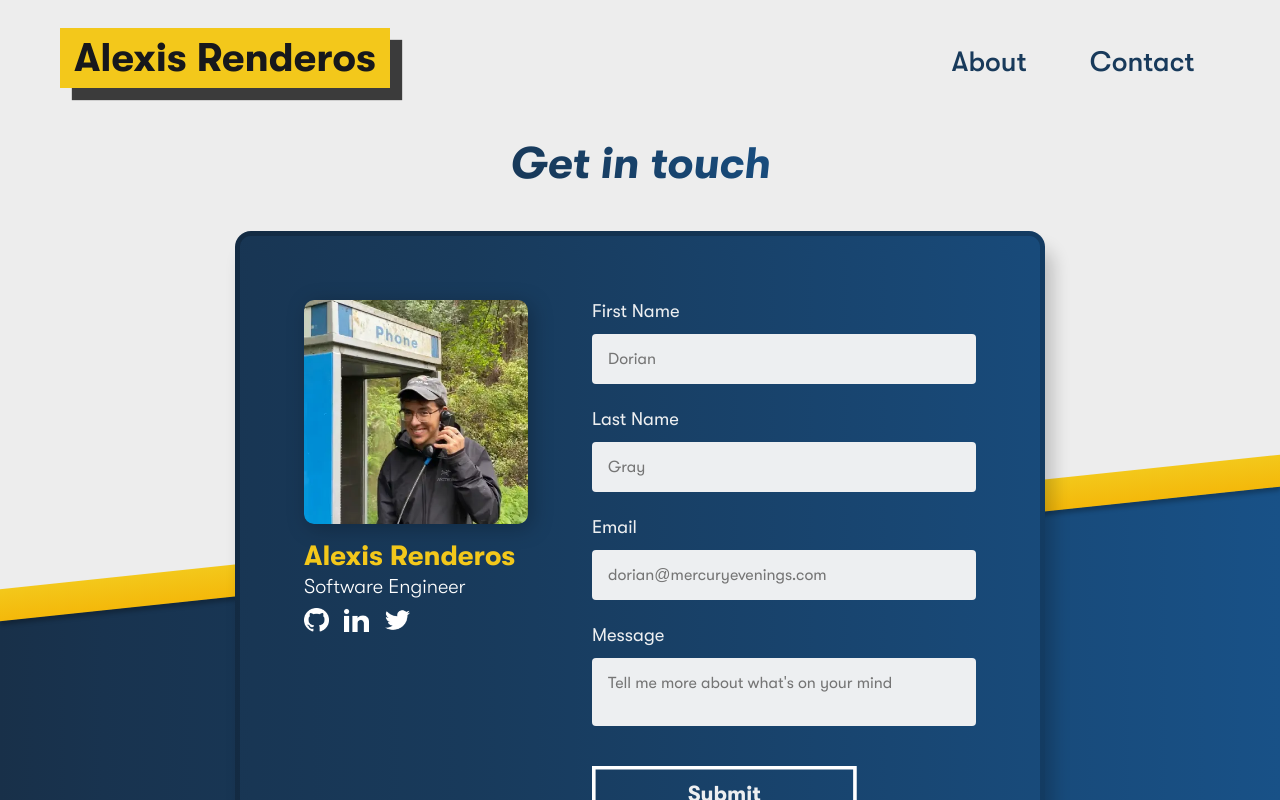
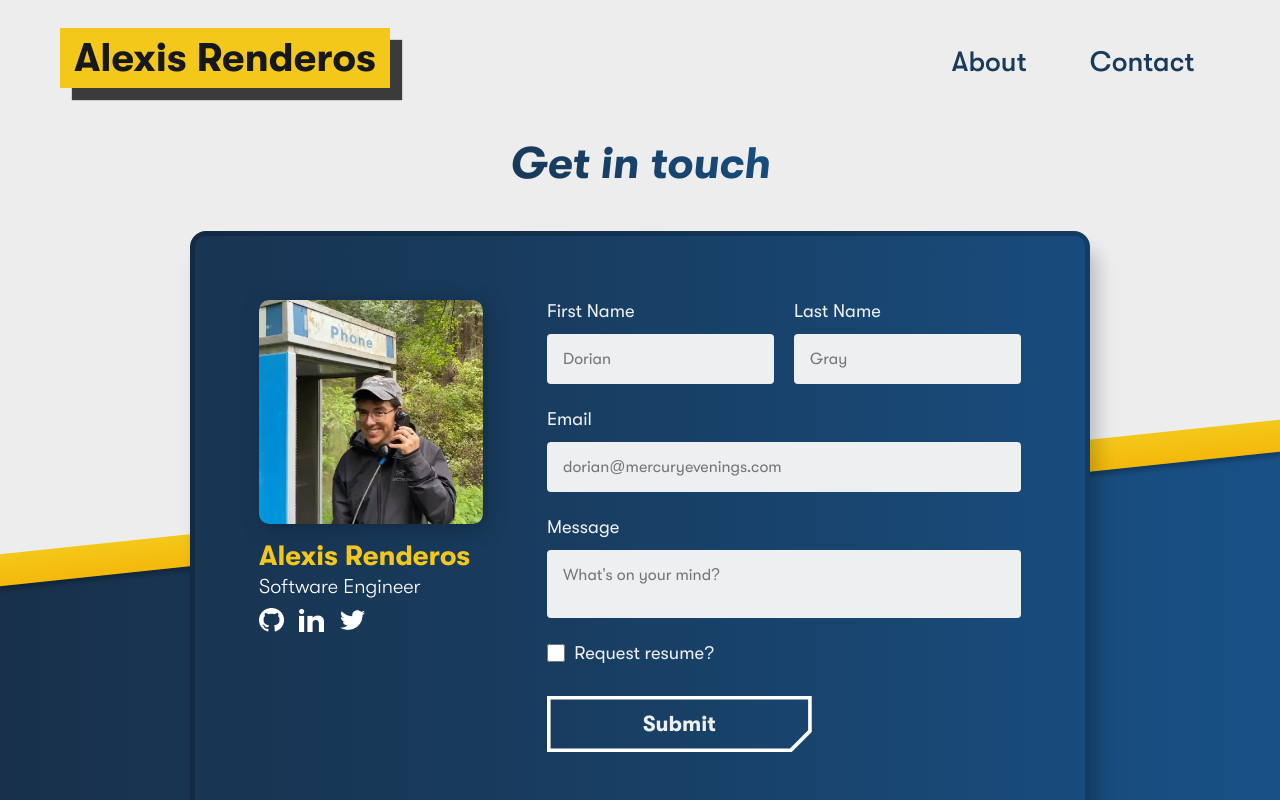
Before and after one commit to elusiveplanet/alexisrenderos.com, a Next.js app in the folder web/: page /contact in a window 1280 px wide. Shown: the top 800 px of the page. Built offline with nearby package versions, Linux system fonts and the light colour scheme.

Commit message:
Add resRequest and checkbox

```diff
--- a/web/components/contactWidget.tsx
+++ b/web/components/contactWidget.tsx
@@ -1,16 +1,22 @@
 import React, { useState } from "react";
-import { ErrorMessage, Field, Form, Formik, useField } from "formik";
+import { Formik } from "formik";
 import * as Yup from "yup";
-import styled from "styled-components";
+import axios from "axios";
+import CtaButton from "./ctaButton";
 import {
-  CoolToneAlternateBackgroundColor,
-  DarkText,
-  ErrorText,
-  LightText,
-} from "../utils/colors";
-import CtaButton from "./ctaButton";
-import { MIN_TABLET_WIDTH } from "../utils/utils";
-import axios from "axios";
+  CheckboxInput,
+  CheckboxInputWrapper,
+  ErrorLabel,
+  FormGroup,
+  InputGroup,
+  InputRow,
+  InputWithErrorHighlight,
+  InputWrapper,
+  Label,
+  ServerState,
+  ServerStatusLabel,
+  ServerStatusLabelWrapper,
+} from "./formInput";
 
 const formSchema = Yup.object().shape({
   firstName: Yup.string().required("Required"),
@@ -19,115 +25,16 @@ const formSchema = Yup.object().shape({
   message: Yup.string().required("A message is required"),
 });
 
-const FormGroup = styled(Form)`
-  color: ${LightText};
-  display: flex;
-  flex-direction: column;
-  min-width: 15em;
-  @media (min-width: ${MIN_TABLET_WIDTH}px) {
-    width: 30vw;
-    min-width: 18em;
-  }
-`;
-
-const InputRow = styled.div`
-  display: flex;
-  flex-direction: Row;
-  flex-wrap: wrap;
-  column-gap: 0.75em;
-`;
-
-const InputWrapper = styled.div`
-  display: flex;
-  flex-direction: column;
-  gap: 0.75em;
-  margin: 0 0 1.5em 0;
-  flex: 1 1 0;
-`;
-
-const InputGroup = styled.div`
-  display: flex;
-  flex-direction: row;
-  p {
-    font-size: min(max(1em, 2.25vw), 1.15em);
-    color: ${ErrorText};
-    margin-left: auto;
-  }
-`;
-
-const Label = styled.label`
-  font-size: min(max(1em, 2.25vw), 1.15em);
-  color: ${LightText};
-  width: max-content;
-`;
-
-const Input = styled(Field).attrs<{
-  error?: string;
-}>((props) => ({
-  error: props.error || "false",
-}))<{ error?: string }>`
-  padding: min(max(0.75em, 3vw), 1em);
-  font-size: min(max(0.95em, 2.25vw), 1em);
-  color: ${DarkText};
-  background: ${CoolToneAlternateBackgroundColor};
-  outline: ${(props) =>
-    props.error === "true" ? `0.25em solid ${ErrorText}` : `none`};
-  border-radius: 4px;
-`;
-
-type InputWithErrorHighlightProps = {
-  id: string;
-  type?: string;
-  component?: string;
-  name: string;
-  placeholder: string;
-};
-
-const InputWithErrorHighlight = ({
-  id,
-  type = "",
-  component = "",
-  name,
-  placeholder,
-}: InputWithErrorHighlightProps) => {
-  const [field, meta] = useField(name);
-  return (
-    <Input
-      id={id}
-      type={type}
-      name={name}
-      component={component}
-      placeholder={placeholder}
-      error={(!!meta.error && !!meta.touched).toString()}
-    />
-  );
-};
-
-type ContactWidgetServerState = {
-  ok: boolean;
-  msg: string;
-};
-
-const ErrorLabel = styled(ErrorMessage)``;
-
-const ServerStatusLabelWrapper = styled.div`
-  min-height: 1.25em;
-`;
-
-const ServerStatusLabel = styled.p``;
-
 const ContactWidget = () => {
   /* Server State Handling */
-  const [serverState, setServerState] = useState<ContactWidgetServerState>();
+  const [serverState, setServerState] = useState<ServerState>();
   const handleServerResponse = (ok, msg) => {
     setServerState({ ok, msg });
   };
   const handleOnSubmit = async (values, actions) => {
-    console.log("submit");
-    console.log(values);
     try {
       const response = await axios.post(
-        "/api/createAirtableContactFormEntry/",
+        "/api/createAirtableFormEntry/",
         values
       );
       actions.setSubmitting(false);
@@ -141,11 +48,17 @@ const ContactWidget = () => {
 
   return (
     <Formik
-      initialValues={{ firstName: "", lastName: "", email: "", message: "" }}
+      initialValues={{
+        firstName: "",
+        lastName: "",
+        email: "",
+        message: "",
+        resRequest: false,
+      }}
       onSubmit={handleOnSubmit}
       validationSchema={formSchema}>
       {({ isSubmitting }) => (
-        <FormGroup id="fs-frm" noValidate>
+        <FormGroup id="airtable-backend-form" noValidate>
           <InputRow>
             <InputWrapper>
               <InputGroup>
@@ -204,9 +117,13 @@ const ContactWidget = () => {
               id="message"
               component="textarea"
               name="message"
-              placeholder="Tell me more about what's on your mind"
+              placeholder="What's on your mind?"
             />
           </InputWrapper>
+
+          <CheckboxInputWrapper>
+            <CheckboxInput name="resRequest" labelText="Request resume?" />
+          </CheckboxInputWrapper>
 
           <CtaButton text="Submit" disabled={isSubmitting} submit />
           <ServerStatusLabelWrapper>
```
